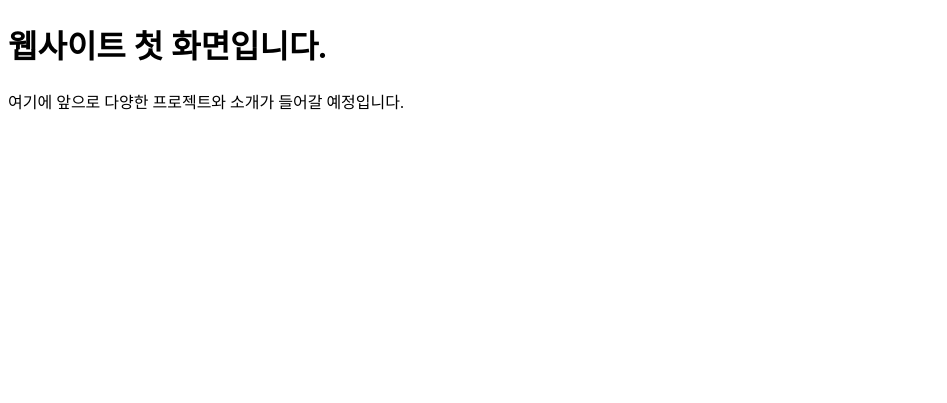
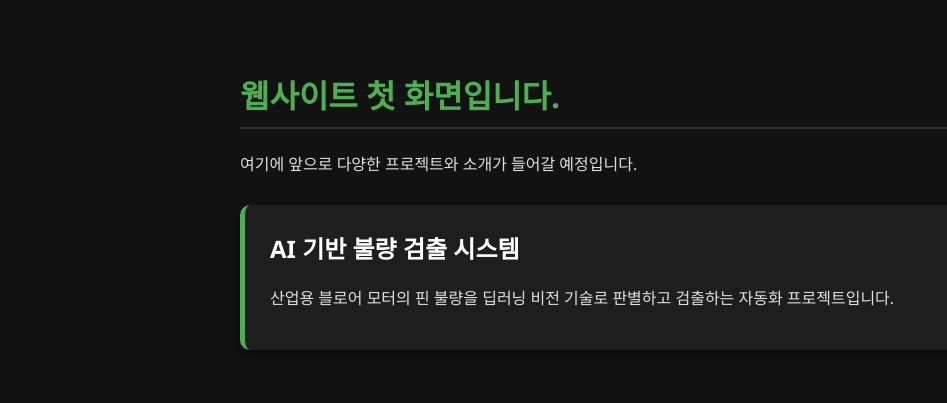
Before and after one commit to ggfsdagf/ggfsdagf.github.io, a plain HTML site: page index.html in a window 1280 px wide. Shown: the whole page, without its empty margins (0-947 px from the left). Drawn offline with Linux system fonts and the light colour scheme.

Commit message:
Add files via upload

```diff
--- a/index.html
+++ b/index.html
@@ -4,9 +4,17 @@
     <meta charset="UTF-8">
     <meta name="viewport" content="width=device-width, initial-scale=1.0">
     <title>나의 포트폴리오</title>
+    <link rel="stylesheet" href="style.css">
 </head>
 <body>
-    <h1>웹사이트 첫 화면입니다.</h1>
-    <p>여기에 앞으로 다양한 프로젝트와 소개가 들어갈 예정입니다.</p>
+    <div class="container">
+        <h1>웹사이트 첫 화면입니다.</h1>
+        <p>여기에 앞으로 다양한 프로젝트와 소개가 들어갈 예정입니다.</p>
+
+        <div class="project-card">
+            <h2>AI 기반 불량 검출 시스템</h2>
+            <p>산업용 블로어 모터의 핀 불량을 딥러닝 비전 기술로 판별하고 검출하는 자동화 프로젝트입니다.</p>
+        </div>
+    </div>
 </body>
 </html>
--- /dev/null
+++ b/style.css
@@ -0,0 +1,38 @@
+/* 1. 웹사이트 전체의 기본 스타일 (배경색, 글꼴) */
+body {
+    background-color: #121212; /* 짙은 회색/검정 배경 */
+    color: #e0e0e0; /* 밝은 회색 글자 */
+    font-family: 'Segoe UI', Tahoma, Geneva, Verdana, sans-serif;
+    margin: 0;
+    display: flex;
+    justify-content: center; /* 화면 중앙 정렬 */
+}
+
+/* 2. 콘텐츠가 들어갈 중앙 컨테이너 크기 제한 */
+.container {
+    width: 100%;
+    max-width: 800px; /* 화면이 아무리 커도 넓이를 800px로 제한 */
+    padding: 50px 20px;
+}
+
+/* 3. 메인 제목 디자인 */
+h1 {
+    color: #4CAF50; /* 포인트 색상 (녹색) */
+    border-bottom: 2px solid #333; /* 제목 아래 얇은 선 */
+    padding-bottom: 10px;
+}
+
+/* 4. 프로젝트 카드 디자인 */
+.project-card {
+    background-color: #1e1e1e; /* 배경보다 살짝 밝은 상자 색상 */
+    padding: 25px;
+    border-radius: 10px; /* 모서리를 둥글게 */
+    margin-top: 30px;
+    box-shadow: 0 4px 10px rgba(0, 0, 0, 0.5); /* 상자 그림자 */
+    border-left: 5px solid #4CAF50; /* 왼쪽 테두리에 포인트 색상 */
+}
+
+.project-card h2 {
+    margin-top: 0;
+    color: #ffffff;
+}
```
